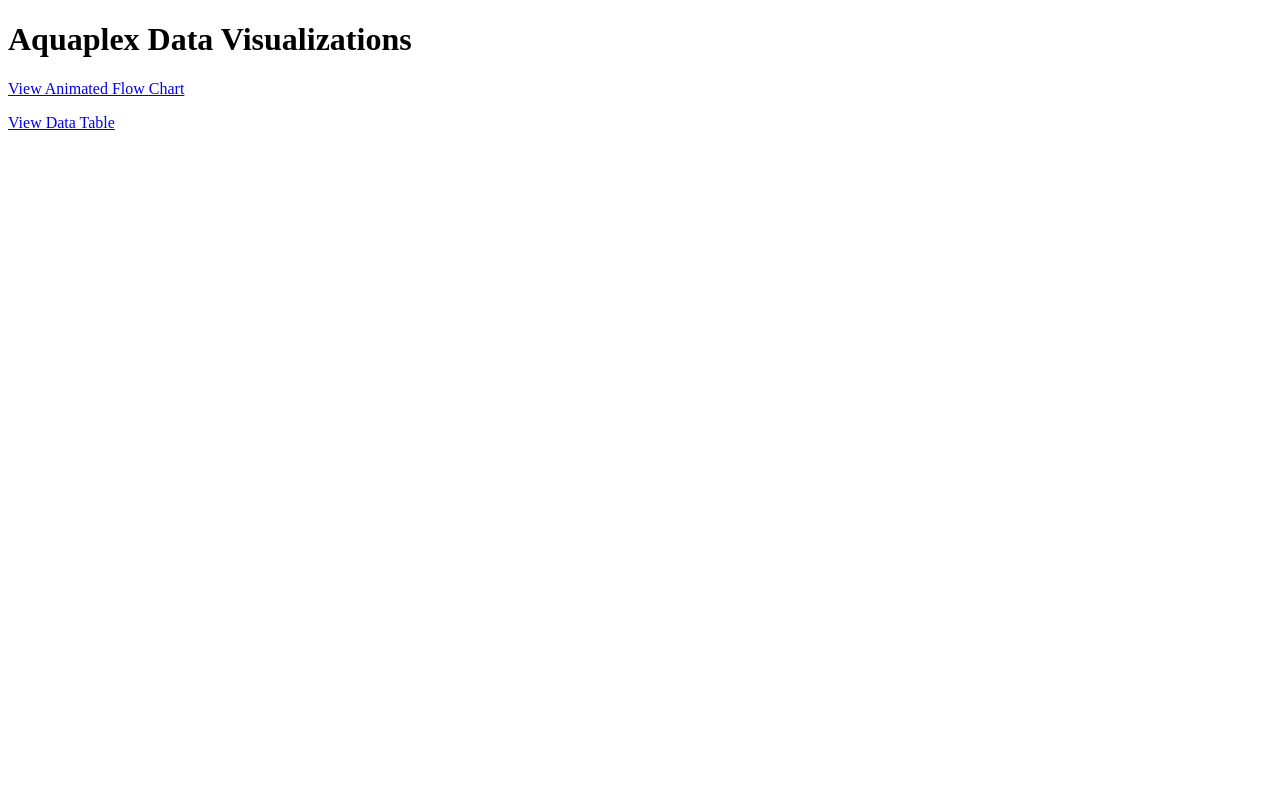
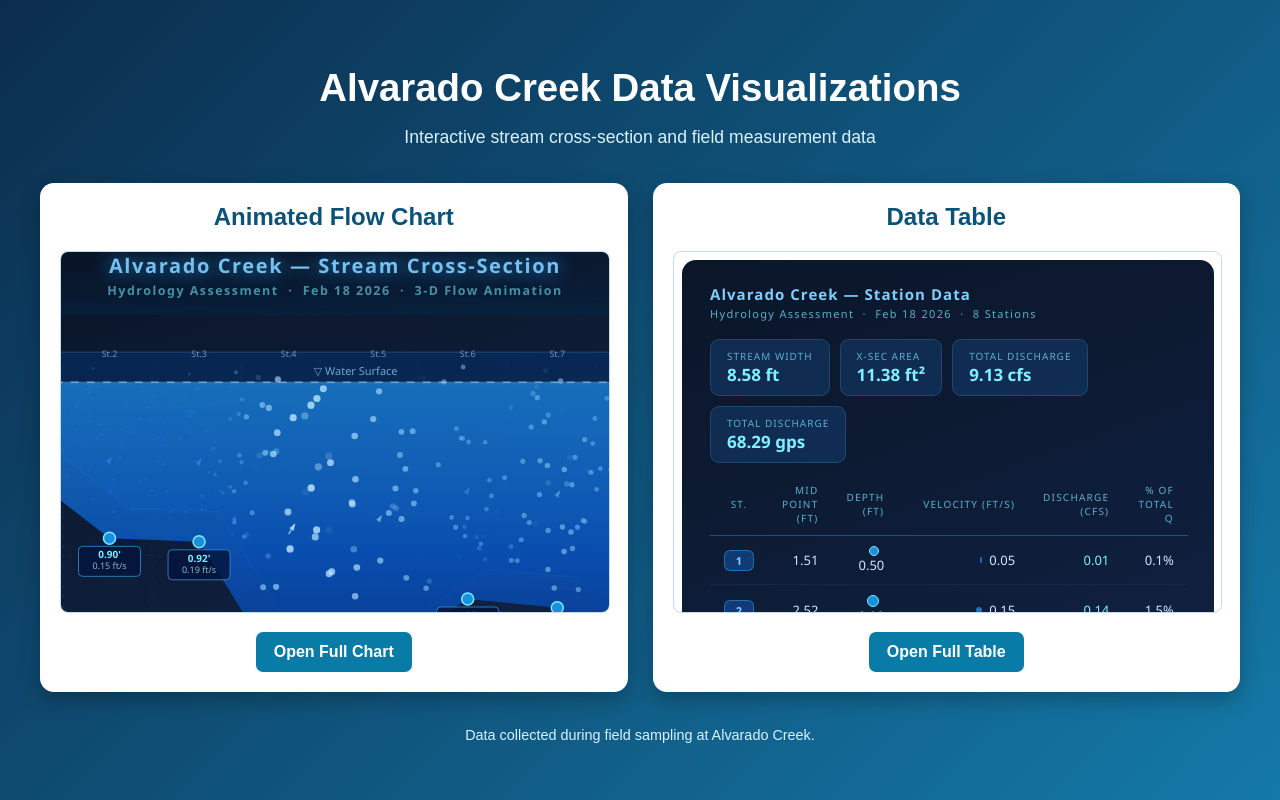
Before and after one commit to megplant/Alvarado-creek-animated-flow-chart, a plain HTML site: page index.html in a window 1280 px wide. Drawn offline with Linux system fonts and the light colour scheme.

Commit message:
Update index.html
Improve homepage design

```diff
--- a/index.html
+++ b/index.html
@@ -1,21 +1,138 @@
 <!DOCTYPE html>
-<html>
+<!DOCTYPE html>
+<html lang="en">
 <head>
-  <title>Aquaplex Data Visualizations</title>
+  <meta charset="UTF-8">
+  <meta name="viewport" content="width=device-width, initial-scale=1.0">
+
+  <title>Alvarado Creek Data Visualizations</title>
+
+  <style>
+    body {
+      margin: 0;
+      font-family: Arial, sans-serif;
+      background: linear-gradient(135deg, #0b2d4d, #1479a8);
+      color: white;
+      min-height: 100vh;
+    }
+
+    .container {
+      max-width: 1200px;
+      margin: auto;
+      padding: 40px 20px;
+      text-align: center;
+    }
+
+    h1 {
+      margin-bottom: 10px;
+      font-size: 2.4rem;
+    }
+
+    .subtitle {
+      margin-bottom: 35px;
+      color: #d9f3ff;
+      font-size: 1.1rem;
+    }
+
+    .visualizations {
+      display: grid;
+      grid-template-columns: repeat(auto-fit, minmax(400px, 1fr));
+      gap: 25px;
+    }
+
+    .card {
+      background: white;
+      color: #183b56;
+      border-radius: 14px;
+      padding: 20px;
+      box-shadow: 0 8px 20px rgba(0, 0, 0, 0.25);
+    }
+
+    .card h2 {
+      margin-top: 0;
+      color: #0b5278;
+    }
+
+    iframe {
+      width: 100%;
+      height: 360px;
+      border: 1px solid #c5dce8;
+      border-radius: 8px;
+      background: white;
+    }
+
+    .button {
+      display: inline-block;
+      margin-top: 15px;
+      padding: 11px 18px;
+      background: #087ca7;
+      color: white;
+      text-decoration: none;
+      border-radius: 7px;
+      font-weight: bold;
+    }
+
+    .button:hover {
+      background: #05516f;
+    }
+
+    .footer {
+      margin-top: 35px;
+      color: #d9f3ff;
+      font-size: 0.9rem;
+    }
+  </style>
 </head>
+
 <body>
-  <h1>Aquaplex Data Visualizations</h1>
+  <div class="container">
 
-  <p>
-    <a href="alvarado_creek_3d_flow.html">
-      View Animated Flow Chart
-    </a>
-  </p>
+    <h1>Alvarado Creek Data Visualizations</h1>
 
-  <p>
-    <a href="alvarado_creek_data_table.html">
-      View Data Table
-    </a>
-  </p>
+    <p class="subtitle">
+      Interactive stream cross-section and field measurement data
+    </p>
+
+    <div class="visualizations">
+
+      <div class="card">
+        <h2>Animated Flow Chart</h2>
+
+        <iframe
+          src="alvarado_creek_3d_flow.html"
+          title="Animated Alvarado Creek flow chart">
+        </iframe>
+
+        <a
+          class="button"
+          href="alvarado_creek_3d_flow.html"
+          target="_blank">
+          Open Full Chart
+        </a>
+      </div>
+
+      <div class="card">
+        <h2>Data Table</h2>
+
+        <iframe
+          src="alvarado_creek_data_table.html"
+          title="Alvarado Creek data table">
+        </iframe>
+
+        <a
+          class="button"
+          href="alvarado_creek_data_table.html"
+          target="_blank">
+          Open Full Table
+        </a>
+      </div>
+
+    </div>
+
+    <p class="footer">
+      Data collected during field sampling at Alvarado Creek.
+    </p>
+
+  </div>
 </body>
 </html>
```
